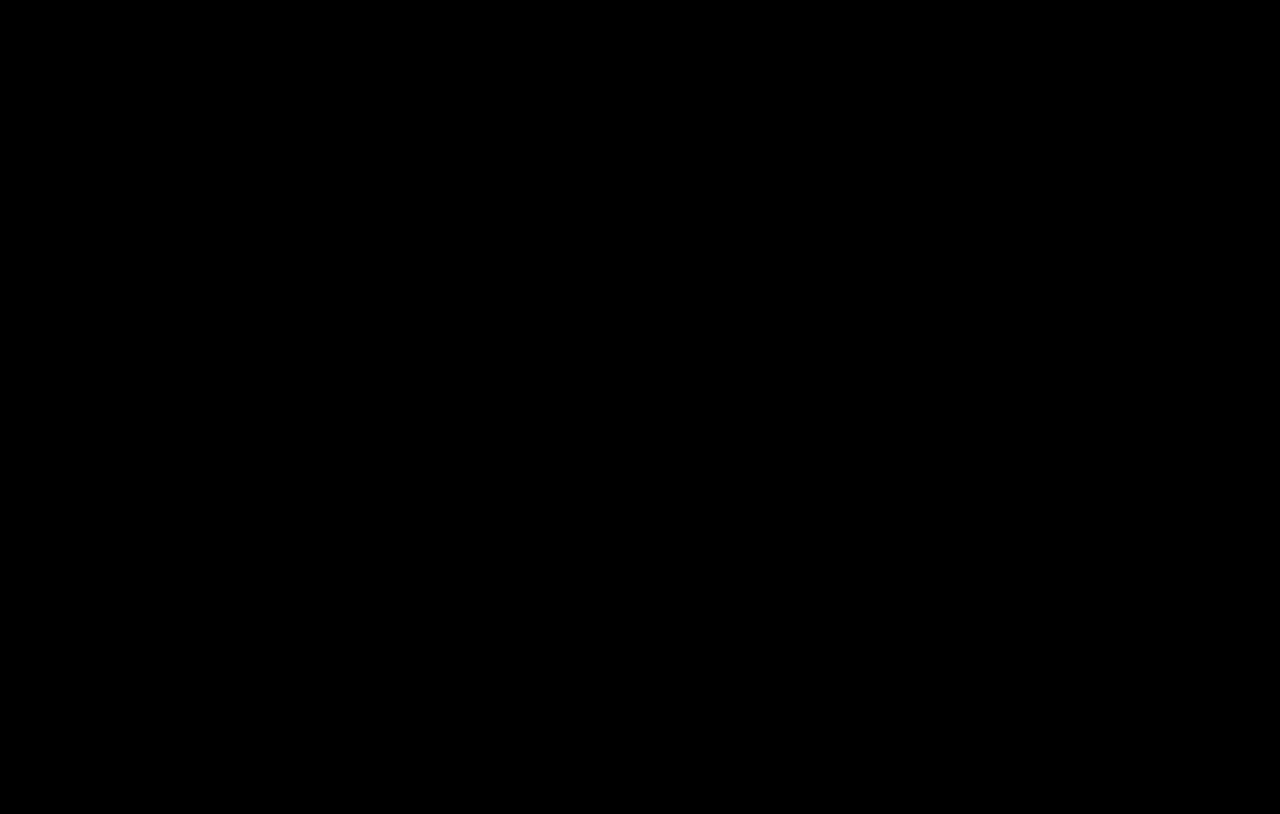
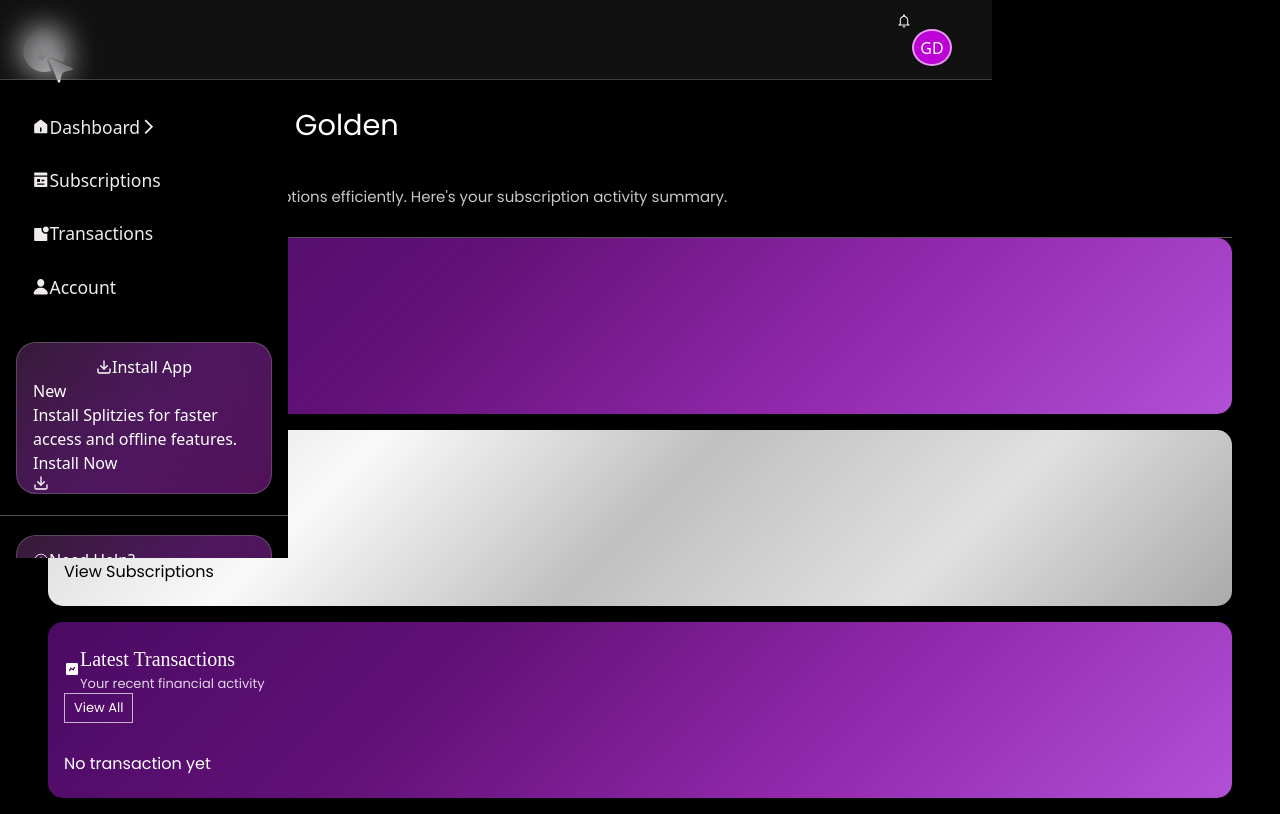
Before and after one commit to codexpro-dev/Splitzies-fintech, a React (Vite) app: page / in a window 1280 px wide. Built offline with nearby package versions, Linux system fonts and the light colour scheme.

Commit message:
Dashboard completed

```diff
--- a/src/App.jsx
+++ b/src/App.jsx
@@ -1,11 +1,15 @@
 import Dashboard from "./components/Dashboard"
-// import Navbar from "./components/Navbar"
+import Navbar from "./components/Navbar"
 
 const App = () => {
   return (
-    <div className="container">
-      {/* <Navbar /> */}
-      <Dashboard />
+    <div className="w-full bg-black h-full flex align-top justify-start p-0 m-0">
+      <div>
+        <Navbar />
+      </div>
+      <div className="w-full">
+        <Dashboard />
+      </div>
     </div>
   )
 }
--- a/src/components/Dashboard.jsx
+++ b/src/components/Dashboard.jsx
@@ -1,13 +1,156 @@
-import "./dashboard.css"
+import { IoMdNotificationsOutline } from "react-icons/io";
+import { PiSunDimFill } from "react-icons/pi";
+import { IoWallet } from "react-icons/io5";
+import { FiEye } from "react-icons/fi";
+import { FiEyeOff } from "react-icons/fi";
+import { MdAdd } from "react-icons/md";
+import { FaArrowUp } from "react-icons/fa";
+import { HiTicket } from "react-icons/hi2";
+import { BiSolidChart } from "react-icons/bi";
+import { BsFillMoonStarsFill } from "react-icons/bs";
+
+import "./dashboard.css";
+import { useState, useEffect } from "react";
 
 const Dashboard = () => {
+  const [view, setView] = useState(false);
+  const [time, setTime] = useState(new Date());
+
+  useEffect(() => {
+    const interval = setInterval(() => setTime(new Date()), 60000); // update every minute
+    return () => clearInterval(interval);
+  }, []);
+
+  const hour = time.getHours();
+  const isMorning = hour >= 5 && hour < 12;
+  const isAfternoon = hour >= 12 && hour < 18;
+  const isEvening = hour >= 18 || hour < 5;
+
+  const getGreeting = () => {
+    if (isMorning) return "Good morning";
+    if (isAfternoon) return "Good afternoon";
+    return "Good evening";
+  };
+
+  const icon = isEvening ? (
+    <BsFillMoonStarsFill className="text-[1.3rem] p-2 text-white w-[43px] h-[43px] border-[1.8px] border-[#97949476] rounded-full font-extrabold " />
+  ) : (
+    <PiSunDimFill className="text-[1.3rem] p-2 text-orange-400 w-[43px] h-[43px] border-[1.8px] border-[#97949476] rounded-full font-extrabold " />
+  );
+  const timeStr = time.toLocaleTimeString([], {
+    hour: "2-digit",
+    minute: "2-digit",
+  });
+  const dateStr = time.toLocaleDateString([], {
+    weekday: "long",
+    month: "short",
+    day: "numeric",
+  });
+
   return (
-    <div className="dashboard">
-      <div className="dashNav"></div>
-      <div className="hero"></div>
-      <div className="dashboard-bal"></div>
+    <div className="ally">
+      <div className="w-full sticky">
+        <div className="dashNav">
+          <div className="pro flex">
+            <IoMdNotificationsOutline className="text-[1.6rem] font-bold cursor-pointer hover:text-[#d827f4]" />
+            <div>
+              <p className="font-semibold">GD</p>
+            </div>
+          </div>
+        </div>
+      </div>
+      <div className="dashboard">
+        <div className="hero">
+          <div className="divv">
+            <div className="day-night">{icon}</div>
+            <div className="hero-text">
+              <h1>{getGreeting()}, Golden</h1>
+              <p>
+                {dateStr} <span className="mx-1">•</span> {timeStr}
+              </p>
+            </div>
+          </div>
+          <p>
+            Manage and track your subscriptions efficiently. Here's your
+            subscription activity summary.
+          </p>
+        </div>
+        <div className="dashboard-bal mt-9">
+          <div className="col">
+            <div className="flex w-full">
+              <div className="row w-full mr-2">
+                <div className="flex align-middle justify-between">
+                  <div className="flex text-center align-middle justify-evenl">
+                    <IoWallet className="text-[20px] mr-3 mt-[1px]" />
+                    <p className="text-[14px] font-semibold">Wallet Balance</p>
+                  </div>
+                  <div
+                    onClick={() => {
+                      setView(!view);
+                    }}
+                  >
+                    {!view ? (
+                      <FiEye className="text-[20px] bg-[#ffffff3f] rounded-full p-[6px] h-7 w-7 cursor-pointer hover:bg-[#ffffff5b] transition-all text-white" />
+                    ) : (
+                      <FiEyeOff className="text-[20px] bg-[#ffffff5d] rounded-full p-[6px] h-7 w-7 cursor-pointer  transition-all" />
+                    )}
+                  </div>
+                </div>
+                <div className="mb-3 mt-2 text-base">
+                  {!view ? <h1>₦0</h1> : <h1>****</h1>}
+                </div>
+                <div className="hero-btn flex w-full justify-between">
+                  <button className="bg-white text-purple-800 pt-[5px] pb-[5px] pl-[8px] pr-[8px] w-full rounded-full mr-3 font-bold text-[14px]">
+                    <MdAdd className="text-[18px] mr-2" />
+                    Add Money
+                  </button>
+                  <button className="bg-[#ffffff23] border-[#ffffff79] border-[1px] text-[#ffffffa0] font-bold pt-[6px] pb-[6px] pl-[8px] pr-[8px] w-full rounded-full cursor-not-allowed text-[14px]">
+                    <FaArrowUp className="mr-2" />
+                    Withdraw
+                  </button>
+                </div>
+              </div>
+              <div className="row roww w-full ml-2">
+                <div className="ticket">
+                  <HiTicket className="text-[22px] text-[purple] mr-3" />
+                  <p className="text-[14px] font-semibold text-[purple] ">
+                    Subscriptions
+                  </p>
+                </div>
+                <div>
+                  <h1 className="text-[purple]">0</h1>
+                </div>
+                <div className="hero-btn">
+                  <button className="bg-[#ffffff23] border-[#7e797954] border-[1px] text-[purple] font-semibold pt-[8px] pb-[8px] pl-[8px] pr-[8px] w-full rounded-full text-[14px]">
+                    View Subscriptions
+                  </button>
+                </div>
+              </div>
+            </div>
+            <div className="row">
+              <div className="flex align-middle justify-between">
+                <div>
+                  <div className="trend">
+                    <BiSolidChart className="text-[22px]" />
+                    <div className="ml-3">
+                      <h3>Latest Transactions</h3>
+                      <p>Your recent financial activity</p>
+                    </div>
+                  </div>
+                </div>
+                <div>
+                  <button className="viewAll rounded-3xl">View All</button>
+                </div>
+              </div>
+              <div className="hero-btn">
+                <p className="text-center">No transaction yet</p>
+              </div>
+            </div>
+          </div>
+        </div>
+      </div>
     </div>
-  )
-}
+  );
+};
 
-export default Dashboard
+export default Dashboard;
--- a/src/components/dashboard.css
+++ b/src/components/dashboard.css
@@ -1,13 +1,195 @@
+@import url('https://fonts.googleapis.com/css2?family=Poppins:ital,wght@0,100;0,200;0,300;0,400;0,500;0,600;0,700;0,800;0,900;1,100;1,200;1,300;1,400;1,500;1,600;1,700;1,800;1,900&display=swap');
+
 body{
-    background: black;
     width: 100%;
-    color: white;
+    overflow: auto;
 }
-.ipp{
+
+.ally{
+    width: 100%;
+    background-color: rgb(0, 0, 0);
+}
+
+.dashboard{
+    display: flex;
+    flex-direction: column;
+    width: 100%;
+    height: 100vh;
+    color: #ffffff;
+    align-self: start;
+    padding: 6.5rem 3rem;
+    font-family: 'Poppins', sans-serif;
+}
+
+
+.dashNav{
+    background: #ffffff11;
+    position: fixed;
+    width: 77.5%;
+    top: 0;
+    padding: 0.8rem 1rem;
+    color: rgb(255, 255, 255);
+    backdrop-filter: blur(15px);
+    -webkit-backdrop-filter: blur(40px);
+    display: flex;
+    align-items: center;
+    justify-content: flex-end;
+    border-bottom: 1px solid rgba(155, 153, 153, 0.317);
+}
+
+.pro{
+    align-items: center;
+    padding-right: 1.5rem;
+}
+
+.pro div{
+    background-color: rgb(189, 2, 214);
+    border-radius: 100%;
+    padding: 0.3rem 0.4rem;
+    border: 2.5px rgba(255, 255, 255, 0.6) solid;
+    margin-left: 1rem;
+    cursor: pointer;
+    transition: .3s ease;
+}
+
+.pro div:hover{
+    opacity: 0.8;
+}
+
+.hero{
+    border-bottom: 1px solid #97949492 ;
+}
+
+
+.hero .divv{
+    width: 100%;
+    display: flex;
+    align-items: center;
+    margin-bottom: 1rem;
+}
+
+.hero-text{
+    margin-left: 1rem;
+}
+
+.hero p{
+    color: #ffffffc8;
+    margin-bottom: 1.8rem;
+    font-size: 15px;
+}
+
+.hero-text p{
+    color: #ffffffc8;
+    margin: 0;
+}
+
+.hero-text h1{
+    font-size: 1.8rem;
+}
+
+.row{
+background: linear-gradient(
+  135deg,
+  #4b0a63,
+  #611177,
+  #9228ac,
+  #b250d6
+);
+    padding: 22px 16px;
+    border-radius: 15px;
+    height: 11rem;
+    margin-bottom: 1rem;
+    display: flex;
+    flex-direction: column;
+    justify-content: space-between;
+}
+
+.roww{
+     background: linear-gradient(
+  135deg,
+  #d4d4d4,
+  #f9f9f9,
+  #c0c0c0,
+  #e0e0e0,
+  #aaaaaa
+);
+    color: black;
+}
+
+.row h1{
+    font-size: 2.5rem;
+    font-weight: bold;
+}
+
+.hero-btn button{
+    display: flex;
+    align-items: center;
+    justify-content: center;
+}
+
+.ticket{
     display: flex;
     width: 100%;
-    height: 100%;
-    justify-content: space-between;
-    background-color: #e93636;
-    z-index: 5;
+    align-items: center;
 }
+
+
+.trend{
+  display: flex;
+  align-items: center;
+
+}
+
+.trend h3{
+  font-size: 20px;
+  font-family: serif;
+}
+
+.trend p{
+  font-size: 13px;
+  color: rgba(255, 255, 255, 0.831);
+}
+
+.viewAll{
+  /* padding: 0 !important; */
+  border: 1px solid rgba(255, 255, 255, 0.687);
+  display: flex;
+  text-align: center;
+  padding: 4px 9px;
+  font-size: 13px;
+  transition: .3s ease;
+}
+
+.viewAll:hover{
+    background: #ffffff27;
+}
+
+@media screen and (max-width: 1130px) {
+    .dashNav{
+        width: 74.3%;
+    }
+}
+
+@media screen and (max-width: 1000px) {
+    .dashNav{
+        width: 70.7%;
+    }
+
+    .row{
+        height: 14rem;
+    }
+
+    .hero-btn{
+        flex-direction: column;
+        margin-bottom: -1rem;
+    }
+
+    .hero-btn button{
+        margin-bottom: 9px;
+    }
+
+    .dashboard{
+        padding-left: 1rem;
+        padding-right: 1rem;
+    }
+}
--- a/src/components/navbar.css
+++ b/src/components/navbar.css
@@ -1,20 +1,21 @@
+
 .navB {
-width: 17rem;
-background-color: aqua;
+width: 18rem;
 }
 
 .navbar {
   display: flex;
   flex-direction: column;
-  /* position: fixed; */
+  position: fixed;
   top: 0;
   left: 0;
   bottom: 0;
-  width: 17rem;
-  height: 35rem;
+  width: 18rem;
+  height: 34.9rem;
   background: #000;
   padding: 1rem 1rem;
   overflow-y: scroll !important;
+  overflow-x: hidden;
   color: white;
   scrollbar-width: thin;
 }
@@ -38,7 +39,7 @@ background-color: aqua;
   display: flex;
   align-items: center;
   font-weight: 500;
-  font-size: 19px;
+  font-size: 17.5px;
   color: rgb(239, 235, 238);
   padding: 0.6rem 1rem;
   border-radius: 25px;
--- a/src/index.css
+++ b/src/index.css
@@ -9,15 +9,7 @@
 }
 
 body{
-  background: #b24040;
+  background: #000000;
   width: 100%;
-  display: flex;
-  overflow-y: scroll;
+  height: 100%;
 }
-
-.container{
-   align-items: baseline;
-  justify-content: start;
-  width: 100%;
-  display: flex;
-}
```
